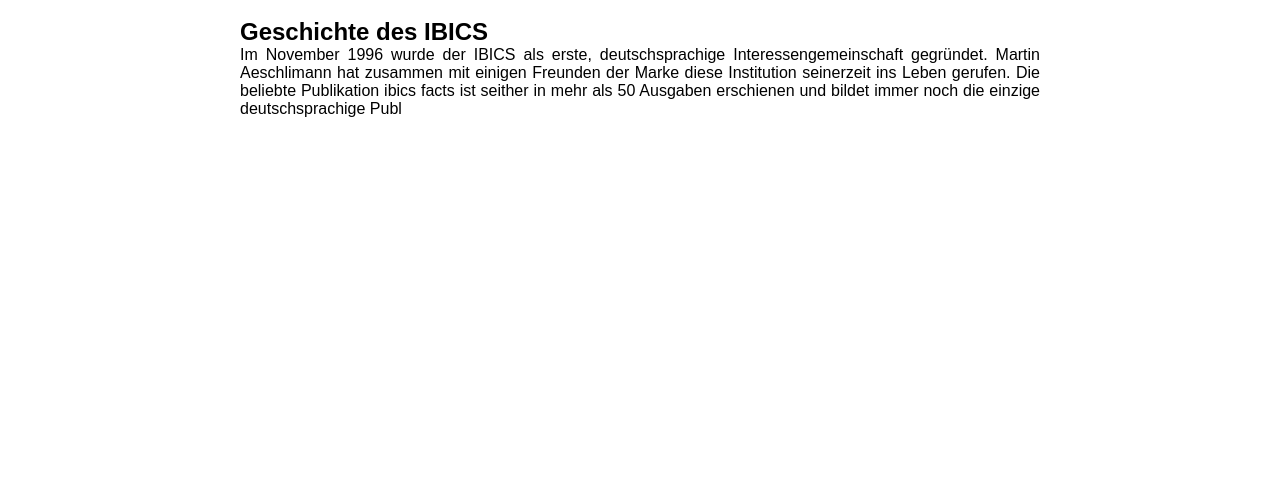
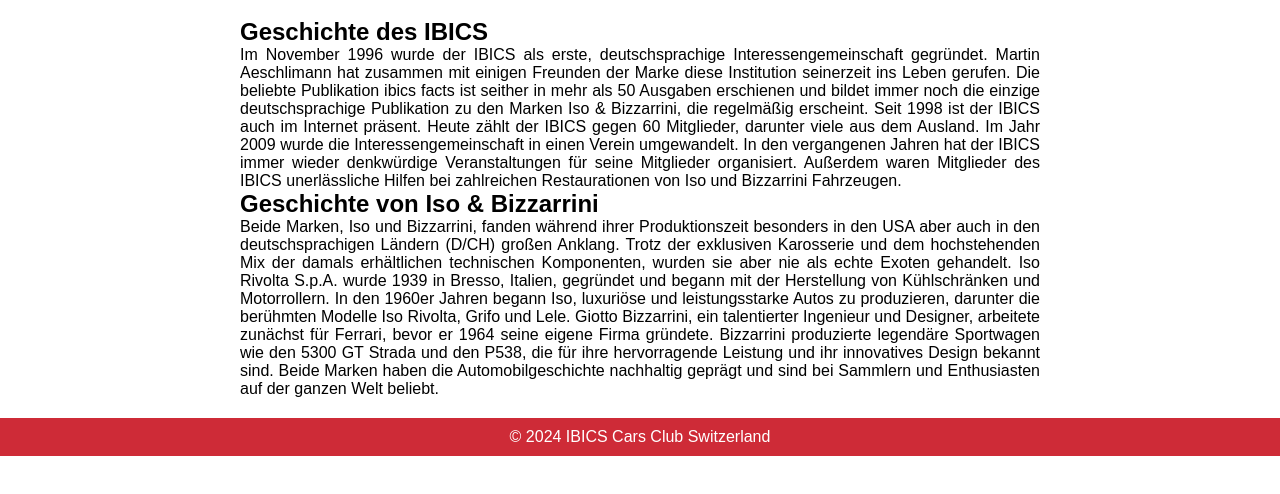
Before and after one commit to theJules13/ibics-cars-club, a plain HTML site: page history.html in a window 1280 px wide. Shown: the part 58-552 px from the top of the page. Drawn offline with Linux system fonts and the light colour scheme.

Commit message:
Update history.html

```diff
--- a/history.html
+++ b/history.html
@@ -25,4 +25,19 @@
         <div class="container">
             <h2>Geschichte des IBICS</h2>
             <p>
-                Im November 1996 wurde der IBICS als erste, deutschsprachige Interessengemeinschaft gegründet. Martin Aeschlimann hat zusammen mit einigen Freunden der Marke diese Institution seinerzeit ins Leben gerufen. Die beliebte Publikation ibics facts ist seither in mehr als 50 Ausgaben erschienen und bildet immer noch die einzige deutschsprachige Publ
+                Im November 1996 wurde der IBICS als erste, deutschsprachige Interessengemeinschaft gegründet. Martin Aeschlimann hat zusammen mit einigen Freunden der Marke diese Institution seinerzeit ins Leben gerufen. Die beliebte Publikation ibics facts ist seither in mehr als 50 Ausgaben erschienen und bildet immer noch die einzige deutschsprachige Publikation zu den Marken Iso & Bizzarrini, die regelmäßig erscheint. Seit 1998 ist der IBICS auch im Internet präsent. Heute zählt der IBICS gegen 60 Mitglieder, darunter viele aus dem Ausland. Im Jahr 2009 wurde die Interessengemeinschaft in einen Verein umgewandelt. In den vergangenen Jahren hat der IBICS immer wieder denkwürdige Veranstaltungen für seine Mitglieder organisiert. Außerdem waren Mitglieder des IBICS unerlässliche Hilfen bei zahlreichen Restaurationen von Iso und Bizzarrini Fahrzeugen.
+            </p>
+            <h2>Geschichte von Iso & Bizzarrini</h2>
+            <p>
+                Beide Marken, Iso und Bizzarrini, fanden während ihrer Produktionszeit besonders in den USA aber auch in den deutschsprachigen Ländern (D/CH) großen Anklang. Trotz der exklusiven Karosserie und dem hochstehenden Mix der damals erhältlichen technischen Komponenten, wurden sie aber nie als echte Exoten gehandelt. Iso Rivolta S.p.A. wurde 1939 in Bresso, Italien, gegründet und begann mit der Herstellung von Kühlschränken und Motorrollern. In den 1960er Jahren begann Iso, luxuriöse und leistungsstarke Autos zu produzieren, darunter die berühmten Modelle Iso Rivolta, Grifo und Lele. Giotto Bizzarrini, ein talentierter Ingenieur und Designer, arbeitete zunächst für Ferrari, bevor er 1964 seine eigene Firma gründete. Bizzarrini produzierte legendäre Sportwagen wie den 5300 GT Strada und den P538, die für ihre hervorragende Leistung und ihr innovatives Design bekannt sind. Beide Marken haben die Automobilgeschichte nachhaltig geprägt und sind bei Sammlern und Enthusiasten auf der ganzen Welt beliebt.
+            </p>
+        </div>
+    </section>
+
+    <footer>
+        <div class="container">
+            <p>&copy; 2024 IBICS Cars Club Switzerland</p>
+        </div>
+    </footer>
+</body>
+</html>
```
